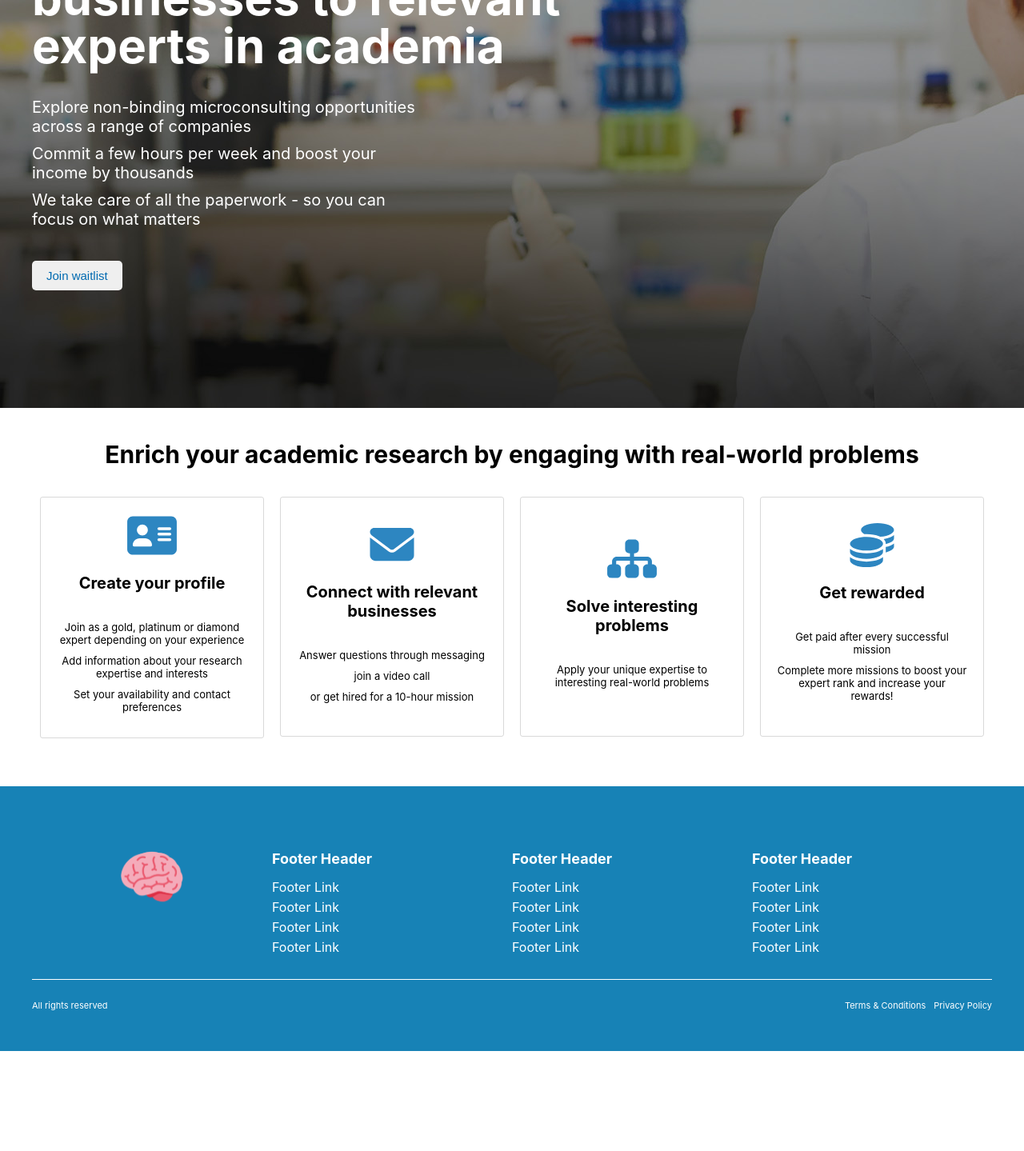
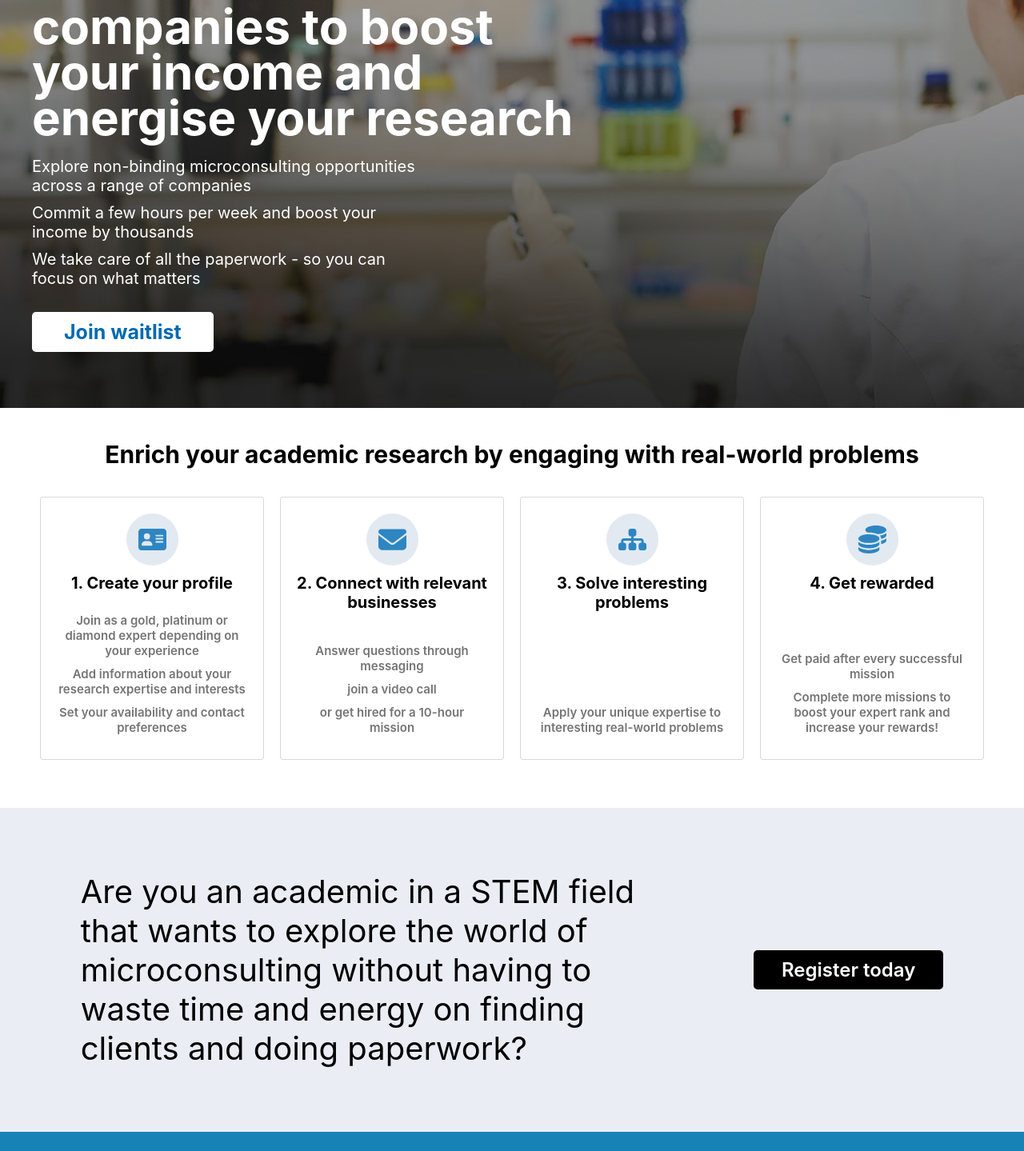
Before and after one commit to agora-inc/braincache, a React (Create React App) app in the folder ui/: page /experts in a window 1280 px wide. Shown: the part 240-1679 px from the top of the page at 80% size. Before the commit the page ends 1554 px from the top, so only its background shows below. Built offline with nearby package versions, Linux system fonts and the light colour scheme.

Commit message:
Experts page improvements (#6)
* some styling changes - also updates tagline on experts page

* adds additional section to experts landing page

* makes CTAs link to airtable

```diff
--- a/ui/src/Components/Footer.tsx
+++ b/ui/src/Components/Footer.tsx
@@ -1,4 +1,4 @@
-import React from 'react'
+import React from "react";
 
 import MoraFlexibleGrid from "./Core/MoraFlexibleGrid";
 
@@ -9,15 +9,15 @@ import { rowPadding } from "../dimensions";
 import logo from "../logo.svg";
 
 const Footer = () => {
+  const { width } = useResponsiveContextData();
 
-  const {width} = useResponsiveContextData()
-
-  const footer_column_1 =
+  const footer_column_1 = (
     <div style={styles.top_footer_section}>
       <img src={logo} style={styles.img} />
     </div>
+  );
 
-  const footer_column_2 =
+  const footer_column_2 = (
     <div style={styles.top_footer_section}>
       <h6>Footer Header</h6>
       <ul style={styles.footer_links}>
@@ -27,8 +27,9 @@ const Footer = () => {
         <li style={styles.footer_link}>Footer Link</li>
       </ul>
     </div>
+  );
 
-  const footer_column_3 =
+  const footer_column_3 = (
     <div style={styles.top_footer_section}>
       <h6>Footer Header</h6>
       <ul style={styles.footer_links}>
@@ -38,8 +39,9 @@ const Footer = () => {
         <li style={styles.footer_link}>Footer Link</li>
       </ul>
     </div>
+  );
 
-  const footer_column_4 =
+  const footer_column_4 = (
     <div style={styles.top_footer_section}>
       <h6>Footer Header</h6>
       <ul style={styles.footer_links}>
@@ -49,7 +51,7 @@ const Footer = () => {
         <li style={styles.footer_link}>Footer Link</li>
       </ul>
     </div>
-
+  );
 
   return (
     <div style={styles.container}>
@@ -57,13 +59,19 @@ const Footer = () => {
         <div style={styles.top_footer}>
           <MoraFlexibleGrid
             windowWidth={width}
-            gridBreakpoints={[{ screenSize: 1200, columns: 4 }, { screenSize: 800, columns: 2 }]}
+            gridBreakpoints={[
+              { screenSize: 1200, columns: 4 },
+              { screenSize: 800, columns: 2 },
+            ]}
             gap={0}
-            childElements={[footer_column_1, footer_column_2, footer_column_3, footer_column_4]}
+            // childElements={[footer_column_1, footer_column_2, footer_column_3, footer_column_4]}
+            childElements={[footer_column_1]}
           />
         </div>
         <div style={styles.bottom_footer}>
-          <div style={styles.bottom_footer_section}><p style={styles.text}>All rights reserved</p></div>
+          <div style={styles.bottom_footer_section}>
+            <p style={styles.text}>All rights reserved</p>
+          </div>
           <div style={styles.bottom_footer_section}>
             <ul style={styles.bottom_footer_links}>
               <li style={styles.bottom_footer_link}>Terms & Conditions</li>
@@ -73,67 +81,65 @@ const Footer = () => {
         </div>
       </div>
     </div>
-  )
-}
+  );
+};
 
 const styles = {
-
   container: {
-    display: 'flex',
-    justifyContent: 'center',
-    alignItems: 'center',
-    backgroundColor: '#1782b6',
-    paddingTop: rowPadding*2,
-    paddingBottom: rowPadding,
+    display: "flex",
+    justifyContent: "center",
+    alignItems: "center",
+    backgroundColor: "#1782b6",
+    paddingTop: 25,
+    paddingBottom: 25,
   },
   inner_footer: {
-    maxWidth: '1200px',
+    maxWidth: "1300px",
     width: "100%",
-    color: "#fff"
+    color: "#fff",
   },
   top_footer: {
-    flexDirection: 'row',
-    paddingBottom: 25
+    flexDirection: "row",
+    paddingBottom: 15,
   },
   top_footer_section: {
-    width: '100%'
+    width: "100%",
   },
   footer_links: {
-    listStyleType: 'none',
+    listStyleType: "none",
     margin: 0,
-    padding: 0
+    padding: 0,
   },
   footer_link: {
     paddingBottom: 5,
-    fontSize: 16
+    fontSize: 16,
   },
-  img:{
-    width: 80,
+  img: {
+    width: 50,
     height: "auto",
-    margin: "auto"
+    // margin: "auto",
   },
   bottom_footer: {
-    flexDirection: 'row',
-    borderTop: '1px solid #fff',
-    paddingTop: 25
+    flexDirection: "row",
+    borderTop: "1px solid #fff",
+    paddingTop: 15,
   },
   bottom_footer_section: {
-    width: '50%',
+    width: "50%",
   },
   text: {
-    fontSize: 11
+    fontSize: 11,
   },
   bottom_footer_links: {
-    listStyleType: 'none',
-    display: 'flex',
-    justifyContent: 'end',
-    margin: 0
+    listStyleType: "none",
+    display: "flex",
+    justifyContent: "end",
+    margin: 0,
   },
   bottom_footer_link: {
     marginLeft: 10,
-    fontSize: 11
-  }
-}as const;
+    fontSize: 11,
+  },
+} as const;
 
-
-export default Footer
+export default Footer;
--- a/ui/src/Components/LandingPages/Hero.tsx
+++ b/ui/src/Components/LandingPages/Hero.tsx
@@ -2,6 +2,7 @@ import React from "react";
 
 interface Props {
   image: string;
+  main_text: string;
   selling_points: string[];
   cta_action: Function;
 }
@@ -19,17 +20,18 @@ const Hero = (props: Props) => {
     <div style={{ ...styles.hero_container, ...hero_bg }}>
       <div style={styles.hero_section}>
         <div style={styles.hero_content}>
-          <h1 style={styles.hero_title}>
-            Connecting high-impact businesses to relevant experts in academia
-          </h1>
+          <h1 style={styles.hero_title}>{props.main_text}</h1>
           <div style={styles.hero_selling_points}>
             {props.selling_points.map((sp: string) => (
               <p style={styles.hero_selling_point}>{sp}</p>
             ))}
           </div>
-          <button style={styles.hero_cta} onClick={(e) => props.cta_action(e)}>
+          <a
+            style={styles.hero_cta}
+            href="https://airtable.com/shrhGt0giRGAY3yxA"
+          >
             Join waitlist
-          </button>
+          </a>
         </div>
       </div>
     </div>
@@ -40,8 +42,9 @@ const styles = {
   hero_container: {
     minHeight: "750px",
     backgroundColor: "purple",
-    justifyContent: "center",
+    justifyContent: "flex-end",
     alignItems: "center",
+    // paddingBottom: "50px",
   },
   hero_section: {
     maxWidth: "1200px",
@@ -49,29 +52,31 @@ const styles = {
   },
   hero_content: {
     alignItems: "start",
+    marginBottom: "70px",
   },
   hero_title: {
     color: "#fff",
-    marginBottom: "35px",
+    marginBottom: "20px",
     width: "60%",
-    lineHeight: "60px",
+    lineHeight: "57px",
   },
   hero_selling_points: {
     color: "#fff",
-    marginBottom: "30px",
+    marginBottom: "20px",
     maxWidth: "500px",
   },
   hero_selling_point: {
     fontSize: "20px",
-
   },
   hero_cta: {
-    padding: "10px 18px",
-    fontSize: "1.5rem",
+    padding: "10px 40px",
+    fontSize: "2.5rem",
+    fontWeight: "bold",
     borderRadius: "5px",
     border: "none",
     color: "#006ab1",
-    cursor: "pointer",
+    backgroundColor: "#fff",
+    textDecoration: "none",
   },
 };
 
--- a/ui/src/Components/LandingPages/IconValueGrid.tsx
+++ b/ui/src/Components/LandingPages/IconValueGrid.tsx
@@ -24,7 +24,7 @@ const IconValueGrid = (props: Props) => {
     display: "flex",
     flexDirection: "row",
     width: "100%",
-    maxWidth: "1200px",
+    maxWidth: "1400px",
   } as const;
 
   return (
--- a/ui/src/Components/LandingPages/IconValueItem.tsx
+++ b/ui/src/Components/LandingPages/IconValueItem.tsx
@@ -12,9 +12,11 @@ interface IconValueItemProps {
 const IconValueItem = (props: IconValueItemProps) => {
   return (
     <div style={styles.item_container}>
-      <div style={styles.icon_container}>{props.icon}</div>
-      <div style={styles.header_container}>
-        <h5>{props.header}</h5>
+      <div>
+        <div style={styles.icon_container}>{props.icon}</div>
+        <div style={styles.header_container}>
+          <h5>{props.header}</h5>
+        </div>
       </div>
       <div>
         {props.description.map((d: string) => (
@@ -27,24 +29,27 @@ const IconValueItem = (props: IconValueItemProps) => {
 
 const styles = {
   item_container: {
+    justifyContent: "space-between",
     textAlign: "center",
     width: "100%",
     border: ".1px solid #00000026",
     borderRadius: 3,
     minHeight: 300,
-    justifyContent: "center",
     boxSizing: "border-box",
-    padding: "20px"
+    padding: "20px",
+    flexGrow: 1,
   },
   icon_container: {
-    marginBottom: "20px",
+    marginBottom: "10px",
   },
   header_container: {
-    marginBottom: "20px",
+    marginBottom: "10px",
   },
   desc: {
-    fontSize: "1.3rem"
-  }
+    fontSize: "1.5rem",
+    fontWeight: 600,
+    color: "#757575",
+  },
 } as const;
 
 export default IconValueItem;
--- a/ui/src/Pages/ExpertLandingPage.tsx
+++ b/ui/src/Pages/ExpertLandingPage.tsx
@@ -23,8 +23,13 @@ const styles = {
     textAlign: "center",
   },
   icon: {
-    fontSize: "5.5rem",
     color: "#2d86c1",
+    background: "#e2e9f1",
+    width: "35px",
+    height: "35px",
+    padding: "15px",
+    borderRadius: "50%",
+    margin: "auto",
   },
   perks_row: {
     width: "300px",
@@ -34,22 +39,25 @@ const styles = {
     maxWidth: "350px",
     height: "auto",
   },
-  strip_header: {
-    fontSize: 35,
-    marginBottom: 25,
-    color: "#fff",
+  bottom_section: {
+    flexDirection: "row",
+    justifyContent: "space-around",
+    alignItems: "center",
+    padding: `${2 * rowPadding}px ${rowPadding}px`,
+    backgroundColor: "#ebedf5",
   },
-  strip_subheader: {
-    fontSize: 15,
-    color: "#fff",
-    marginBottom: 25,
-    maxWidth: 300,
-    textAlign: "center",
+  bottom_section_text: {
+    width: "60%",
+    fontSize: 40,
   },
-  strip_action: {
-    background: "#fff",
-    padding: "10px 20px",
+  bottom_section_cta_container: {},
+  bottom_section_cta: {
+    fontSize: 24,
+    fontWeight: 600,
+    color: "white",
     textDecoration: "none",
+    backgroundColor: "black",
+    padding: "10px 35px",
     borderRadius: 5,
   },
 } as const;
@@ -57,7 +65,7 @@ const styles = {
 const dummy_data = [
   {
     icon: <FontAwesomeIcon icon="address-card" style={styles.icon} />,
-    header: "Create your profile",
+    header: "1. Create your profile",
     description: [
       "Join as a gold, platinum or diamond expert depending on your experience",
       "Add information about your research expertise and interests",
@@ -66,7 +74,7 @@ const dummy_data = [
   },
   {
     icon: <FontAwesomeIcon icon="envelope" style={styles.icon} />,
-    header: "Connect with relevant businesses",
+    header: "2. Connect with relevant businesses",
     description: [
       "Answer questions through messaging",
       "join a video call",
@@ -75,14 +83,14 @@ const dummy_data = [
   },
   {
     icon: <FontAwesomeIcon icon="sitemap" style={styles.icon} />,
-    header: "Solve interesting problems",
+    header: "3. Solve interesting problems",
     description: [
       "Apply your unique expertise to interesting real-world problems",
     ],
   },
   {
     icon: <FontAwesomeIcon icon="coins" style={styles.icon} />,
-    header: "Get rewarded",
+    header: "4. Get rewarded",
     description: [
       "Get paid after every successful mission",
       "Complete more missions to boost your expert rank and increase your rewards!",
@@ -95,6 +103,7 @@ const ExpertLandingPage = () => {
     <div style={{ width: "100%" }}>
       <Hero
         image={hero_bg}
+        main_text="Connect with relevant companies to boost your income and energise your research"
         selling_points={[
           "Explore non-binding microconsulting opportunities across a range of companies",
           "Commit a few hours per week and boost your income by thousands",
@@ -109,6 +118,21 @@ const ExpertLandingPage = () => {
           </h4>
         </div>
         <IconValueGrid items={dummy_data} />
+      </div>
+      <div style={styles.bottom_section}>
+        <div style={styles.bottom_section_text}>
+          Are you an academic in a STEM field that wants to explore the world of
+          microconsulting without having to waste time and energy on finding
+          clients and doing paperwork?
+        </div>
+        <div style={styles.bottom_section_cta_container}>
+          <a
+            style={styles.bottom_section_cta}
+            href="https://airtable.com/shrhGt0giRGAY3yxA"
+          >
+            Register today
+          </a>
+        </div>
       </div>
       {/* <TierSection /> */}
       {/* <ReverseRowSection
```
Also changed, not shown: ui/src/Pages/HomePage.tsx (+48 -18 lines). Lines whose indentation alone changed are shown as unchanged.
